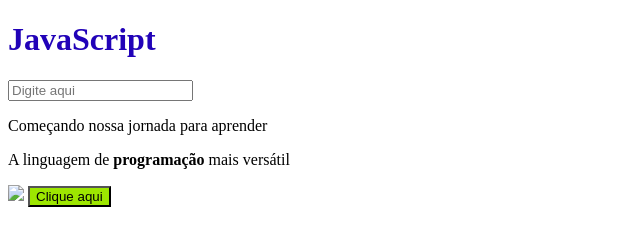
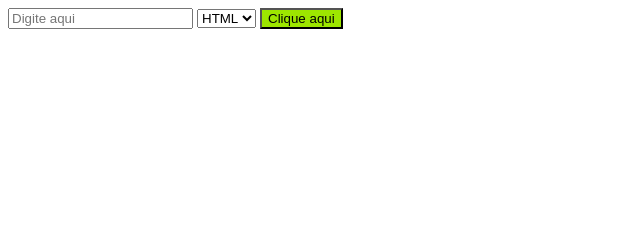
Before and after one commit to joao-robertoo/devclub-javascript-pt2, a plain HTML site: page index.html in a window 1280 px wide. Shown: the whole page, without its empty margins (0-640 px from the left). Drawn offline with Linux system fonts and the light colour scheme.

Commit message:
AddEventListener

```diff
--- a/index.html
+++ b/index.html
@@ -6,17 +6,18 @@
     <title>JS - DevClub</title>
 </head>
 <body>
-    <h1>JavaScript</h1>
-    <input onkeypress="digiteiNoInput()" id="main-input" placeholder="Digite aqui" name="nome-completo">
-    <p class="paragraph-js">Começando nossa jornada para aprender</p>
-    <p class="paragraph-js">A linguagem de <b>programação</b> mais versátil</p>
+    <input id="main-input" placeholder="Digite aqui">
 
-    <img src="./Downloads/IMG_5518.jpg">
-    <button onclick="cliqueiNoBotao()" class="main-button">Clique aqui</button>
+    <select>
+        <option>HTML</option>
+        <option>CSS</option>
+        <option>React</option>
+        <option>Node</option>
+    </select>
+
+    <button class="main-button">Clique aqui</button>
 </body>
-<script src="./script.js">
-    console.log("Olá JS")
-</script>
+<script src="./script.js"></script>
 <style>
     h1 {
         color: #2102b8;
```
